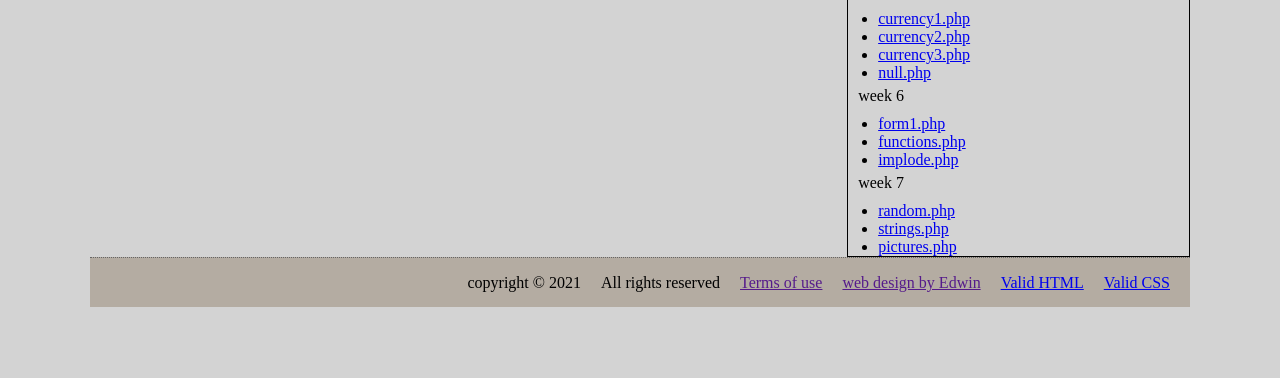
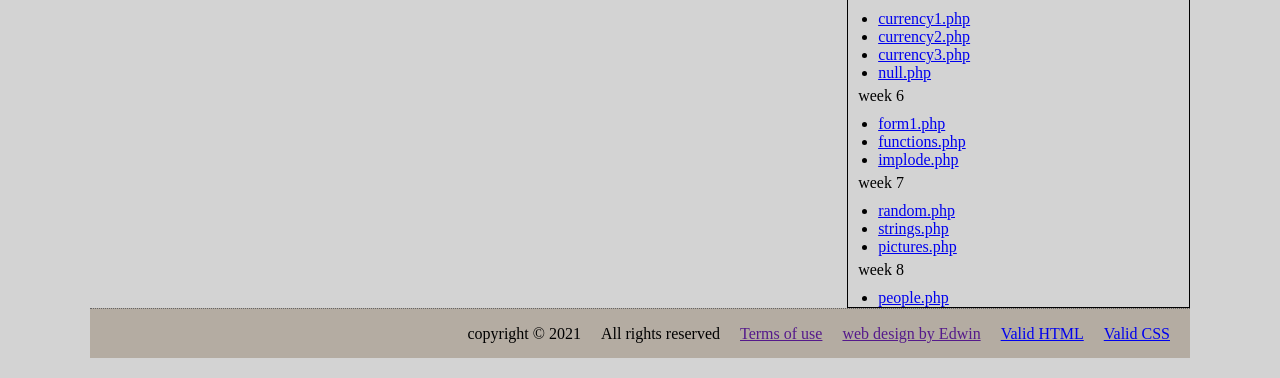
Before and after one commit to krayzieeddi/IT261, a PHP site: page / in a window 1280 px wide. Shown: the part 966-1344 px from the top of the page. Before the commit the page ends 1273 px from the top, so only its background shows below. Run offline with PHP 8.4, Linux system fonts and the light colour scheme.

Commit message:
Add files via upload

```diff
--- a/index.php
+++ b/index.php
@@ -99,6 +99,11 @@
                     <li><a href="weeks/week7/strings.php">strings.php</a></li>
                     <li><a href="weeks/week7/pictures.php">pictures.php</a></li>
             </ul>
+
+            <p>week 8</p>
+            <ul>
+                    <li><a href="weeks/week8/people.php">people.php</a></li>
+            </ul>
         </aside>
 
         <footer> <!-- START footer section //////// -->
```
